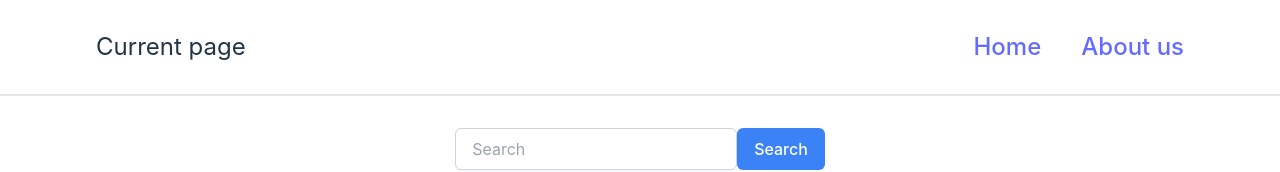
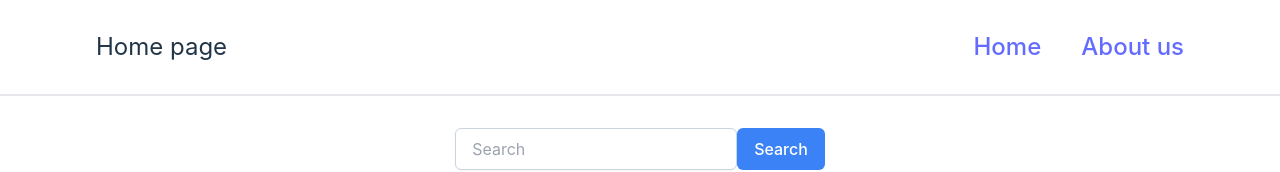
Before and after one commit to KirillKolchanov/React-module-RSS, a React app in the folder react-app/: page / in a window 1280 px wide. Shown: the top 172 px of the page. Built offline with nearby package versions, Linux system fonts and the light colour scheme; the HTML template or start-up script is replaced by a standard one.

Commit message:
feat: add header title functionality in Navigator component

```diff
--- a/react-app/src/App.tsx
+++ b/react-app/src/App.tsx
@@ -9,7 +9,7 @@ function App(): JSX.Element {
   return (
     <Routes>
         <Route path="/" element={<Home />} />
-        <Route path="/home" element={<Home />} />
+        <Route path="/home" element={<Navigate replace to="/" />} />
         <Route path="about" element={<About />} />
         <Route path="/404" element={<PageNotFound /> } />
         <Route path="*" element={<Navigate replace to="/404" />} />
--- a/react-app/src/components/Navigation.tsx
+++ b/react-app/src/components/Navigation.tsx
@@ -7,7 +7,11 @@ export default class Navigation extends Component {
   render(): JSX.Element {
     return (
       <div className='my-0 pr-24 pl-24 w-full h-24 flex items-center justify-between border-b-2'>
-        <h2>Current page</h2>
+        <h2>
+          {window.location.pathname === '/' ? 'Home page' :
+          window.location.pathname === '/about' ? 'About page' :
+          'Error page'}
+        </h2>
         <div className='flex gap-10'>
           <Link className='text-2xl' to={'/'}>Home</Link>
           <Link className='text-2xl' to={'/about'}>About us</Link>
--- a/react-app/src/pages/About.tsx
+++ b/react-app/src/pages/About.tsx
@@ -4,6 +4,7 @@ import Navigation from '../components/Navigation';
 import '../styles/pages/About.css'
 
 export default class About extends Component {
+
   render(): JSX.Element {
     return (
       <>
```
